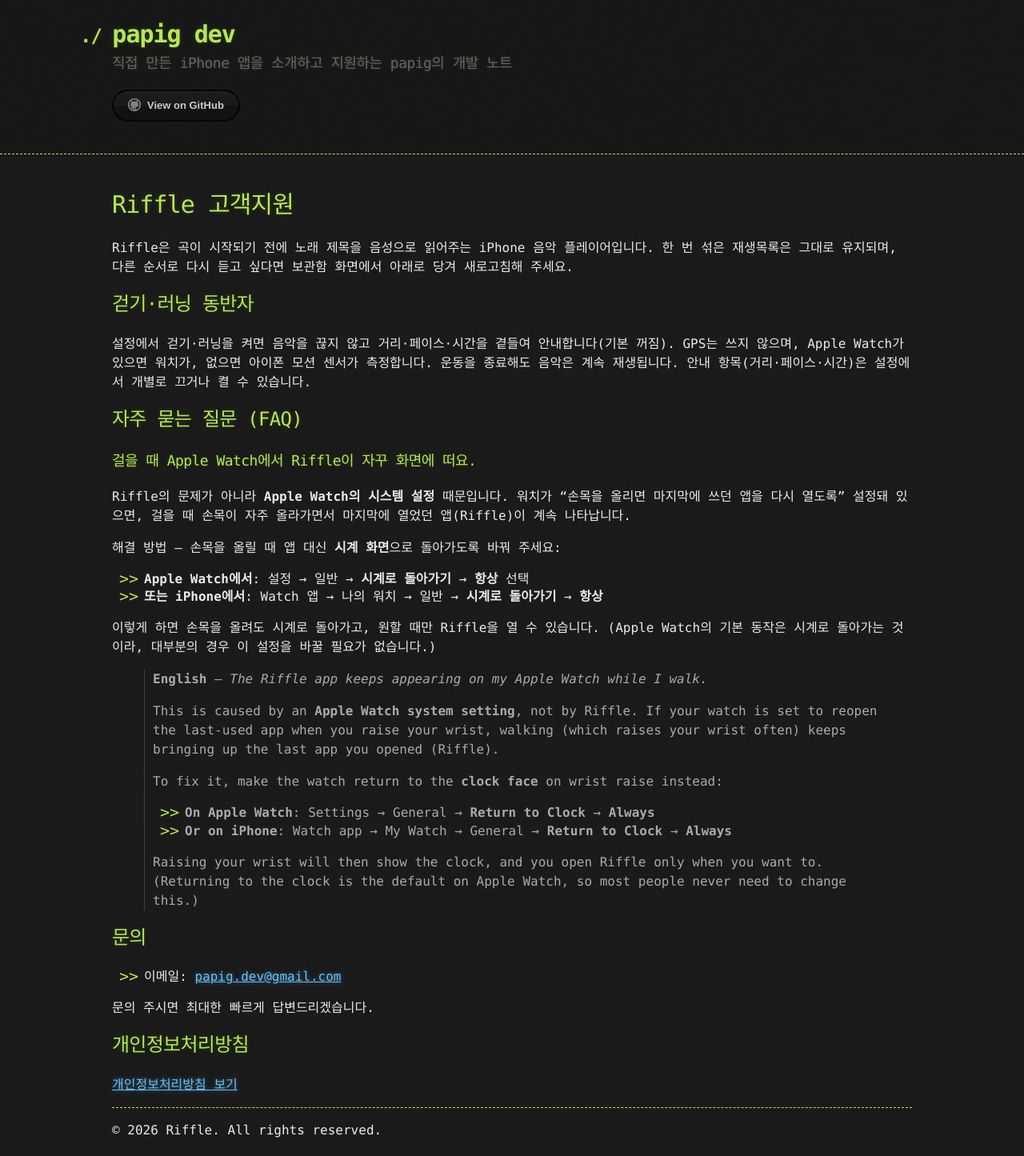
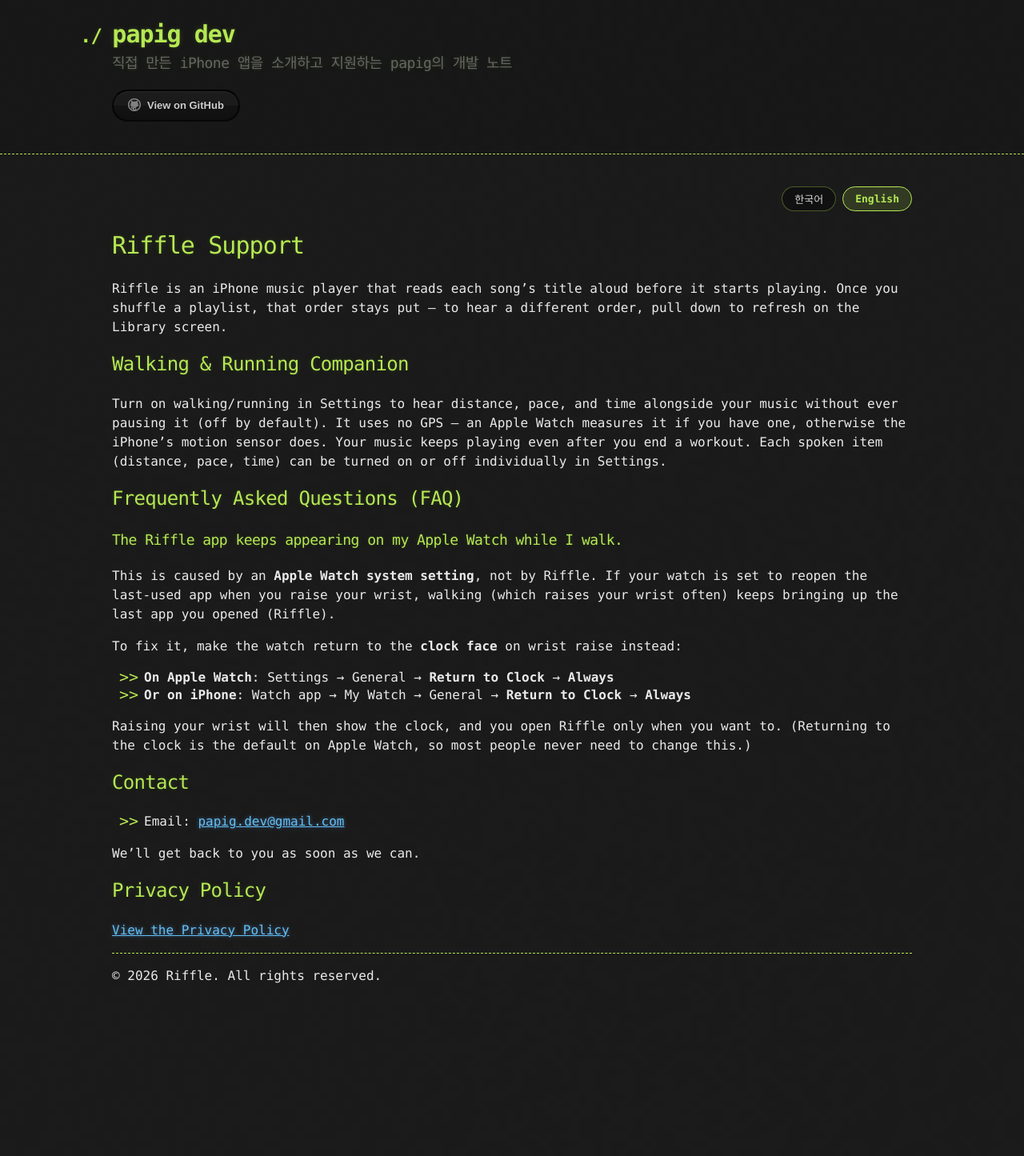
Before and after one commit to papig-dev/papig-dev.github.io, a Jekyll site: the page built from riffle/index.md, in a window 1280 px wide. Shown: the whole page at 80% size. Built offline with Jekyll 4.4.1, drawn with Linux system fonts in a browser that asks for light colours; some web fonts are replaced; after the commit the page ends 1252 px from its top, so only the background shows below that.

Commit message:
riffle: make support page bilingual (ko/en), matching the bilingual app
- default.html renders the language toggle for bilingual non-post pages
- riffle/index.md now has ko/en data-i18n blocks (intro, running, FAQ, contact)

Co-Authored-By: Claude Opus 4.8 (1M context) <noreply@anthropic.com>

```diff
--- a/_layouts/default.html
+++ b/_layouts/default.html
@@ -31,6 +31,13 @@
 
     <div class="container">
       <section id="main_content">
+        {% comment %} 이중언어 페이지(고객지원 등) 상단 언어 토글. 포스트는 post.html이 자체 렌더하므로 제외(중복 방지). {% endcomment %}
+        {% if page.bilingual and page.layout != 'post' %}
+        <div class="lang-toggle" role="group" aria-label="Language / 언어">
+          <button type="button" data-set-lang="ko">한국어</button>
+          <button type="button" data-set-lang="en">English</button>
+        </div>
+        {% endif %}
         {{ content }}
       </section>
     </div>
--- a/riffle/index.md
+++ b/riffle/index.md
@@ -1,9 +1,13 @@
 ---
 layout: default
 title: Riffle 고객지원
+title_en: Riffle Support
+bilingual: true
 description: Riffle은 곡이 바뀔 때 노래 제목을 음성으로 읽어주는 iPhone 음악 플레이어입니다. 사용법과 문의를 안내합니다.
 permalink: /riffle/
 ---
+
+<div data-i18n="ko" markdown="1">
 
 # Riffle 고객지원
 
@@ -26,16 +30,6 @@ Riffle의 문제가 아니라 **Apple Watch의 시스템 설정** 때문입니
 
 이렇게 하면 손목을 올려도 시계로 돌아가고, 원할 때만 Riffle을 열 수 있습니다. (Apple Watch의 기본 동작은 시계로 돌아가는 것이라, 대부분의 경우 이 설정을 바꿀 필요가 없습니다.)
 
-> **English** — *The Riffle app keeps appearing on my Apple Watch while I walk.*
->
-> This is caused by an **Apple Watch system setting**, not by Riffle. If your watch is set to reopen the last-used app when you raise your wrist, walking (which raises your wrist often) keeps bringing up the last app you opened (Riffle).
->
-> To fix it, make the watch return to the **clock face** on wrist raise instead:
-> - **On Apple Watch**: Settings → General → **Return to Clock** → **Always**
-> - **Or on iPhone**: Watch app → My Watch → General → **Return to Clock** → **Always**
->
-> Raising your wrist will then show the clock, and you open Riffle only when you want to. (Returning to the clock is the default on Apple Watch, so most people never need to change this.)
-
 ## 문의
 
 - 이메일: <a href="mailto:papig.dev@gmail.com">papig.dev@gmail.com</a>
@@ -46,6 +40,43 @@ Riffle의 문제가 아니라 **Apple Watch의 시스템 설정** 때문입니
 
 [개인정보처리방침 보기](/riffle/privacy/)
 
+</div>
+
+<div data-i18n="en" markdown="1">
+
+# Riffle Support
+
+Riffle is an iPhone music player that reads each song's title aloud before it starts playing. Once you shuffle a playlist, that order stays put — to hear a different order, pull down to refresh on the Library screen.
+
+## Walking & Running Companion
+
+Turn on walking/running in Settings to hear distance, pace, and time alongside your music without ever pausing it (off by default). It uses no GPS — an Apple Watch measures it if you have one, otherwise the iPhone's motion sensor does. Your music keeps playing even after you end a workout. Each spoken item (distance, pace, time) can be turned on or off individually in Settings.
+
+## Frequently Asked Questions (FAQ)
+
+### The Riffle app keeps appearing on my Apple Watch while I walk.
+
+This is caused by an **Apple Watch system setting**, not by Riffle. If your watch is set to reopen the last-used app when you raise your wrist, walking (which raises your wrist often) keeps bringing up the last app you opened (Riffle).
+
+To fix it, make the watch return to the **clock face** on wrist raise instead:
+
+- **On Apple Watch**: Settings → General → **Return to Clock** → **Always**
+- **Or on iPhone**: Watch app → My Watch → General → **Return to Clock** → **Always**
+
+Raising your wrist will then show the clock, and you open Riffle only when you want to. (Returning to the clock is the default on Apple Watch, so most people never need to change this.)
+
+## Contact
+
+- Email: <a href="mailto:papig.dev@gmail.com">papig.dev@gmail.com</a>
+
+We'll get back to you as soon as we can.
+
+## Privacy Policy
+
+[View the Privacy Policy](/riffle/privacy/)
+
+</div>
+
 ---
 
 © 2026 Riffle. All rights reserved.
```
Also changed, not shown: CLAUDE.md (+1 -1 lines).
